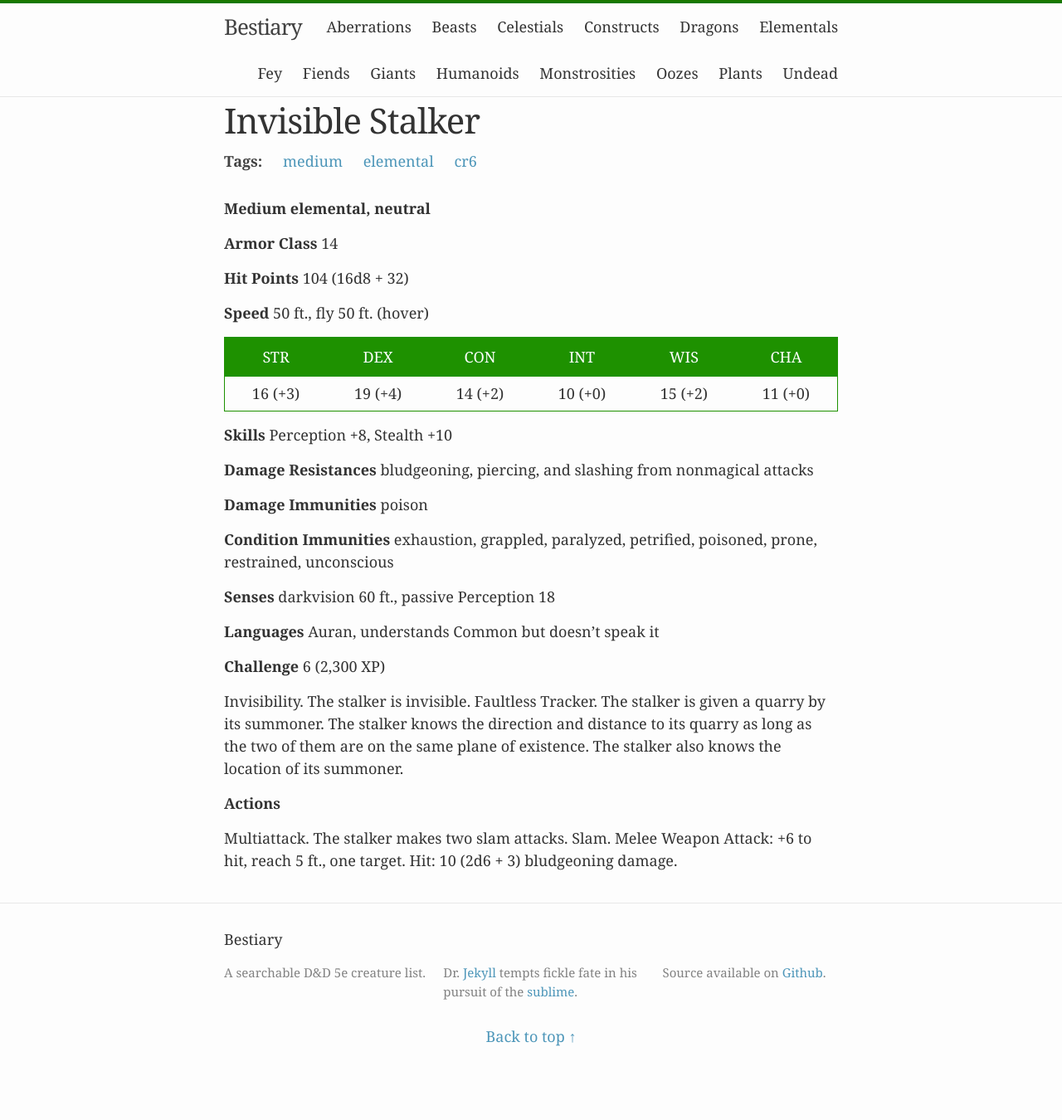
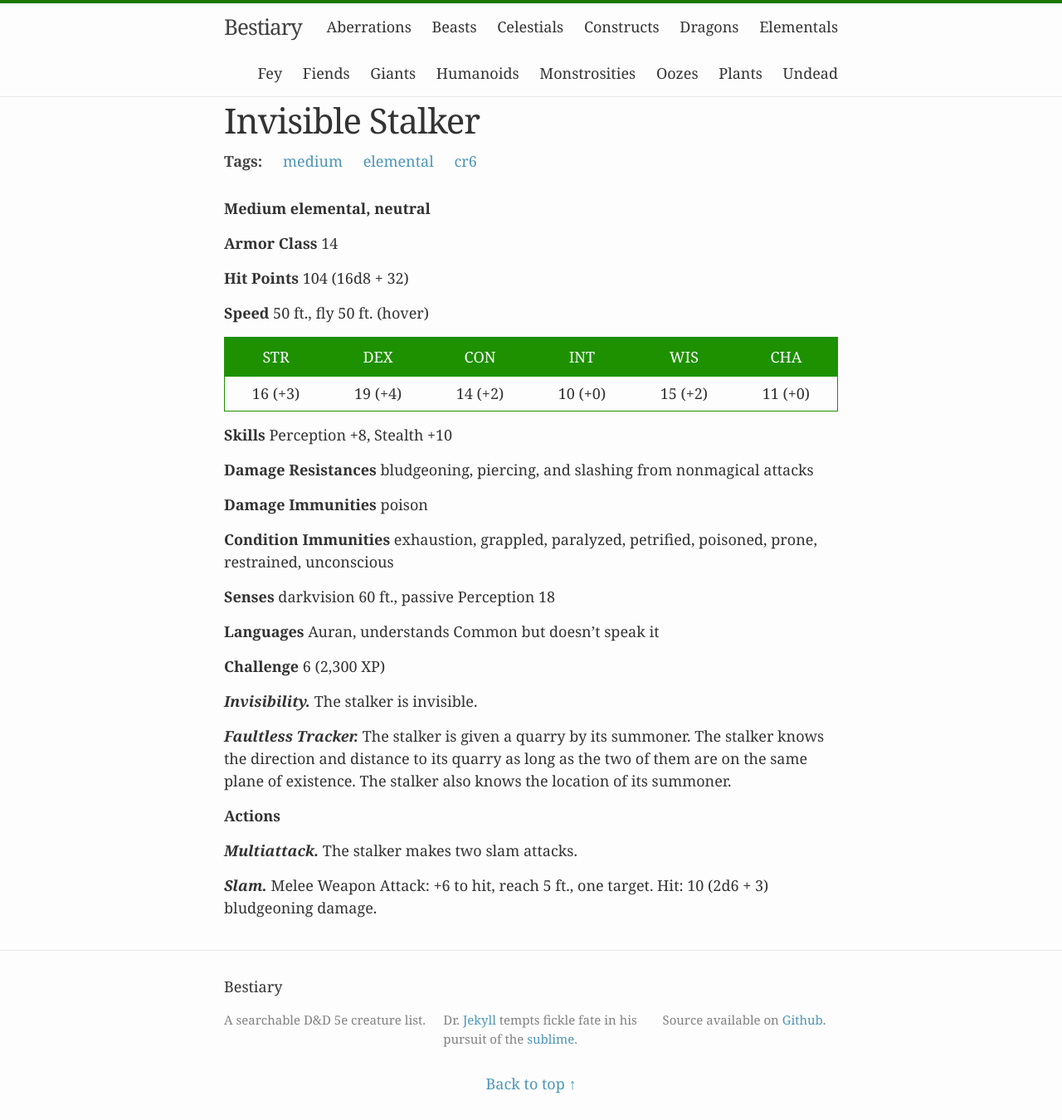
Before and after one commit to beaurancourt/bestiary, a Jekyll site: the page built from _posts/2016-02-29-invisible-stalker.markdown, in a window 1280 px wide. Shown: the whole page at 83% size. Built offline with Jekyll 4.4.1, drawn with Linux system fonts in a browser that asks for light colours; before the commit the page ends 1293 px from its top, so only the background shows below that.

```diff
--- a/_posts/2016-02-29-invisible-stalker.markdown
+++ b/_posts/2016-02-29-invisible-stalker.markdown
@@ -31,8 +31,12 @@ tags: [medium, elemental, cr6]
 
 **Challenge** 6 (2,300 XP)
 
-Invisibility. The stalker is invisible. Faultless Tracker. The stalker is given a quarry by its summoner. The stalker knows the direction and distance to its quarry as long as the two of them are on the same plane of existence. The stalker also knows the location of its summoner.
+***Invisibility.*** The stalker is invisible.
+
+***Faultless Tracker.*** The stalker is given a quarry by its summoner. The stalker knows the direction and distance to its quarry as long as the two of them are on the same plane of existence. The stalker also knows the location of its summoner.
 
 **Actions**
 
-Multiattack. The stalker makes two slam attacks. Slam. Melee Weapon Attack: +6 to hit, reach 5 ft., one target. Hit: 10 (2d6 + 3) bludgeoning damage.
+***Multiattack.*** The stalker makes two slam attacks.
+
+***Slam.*** Melee Weapon Attack: +6 to hit, reach 5 ft., one target. Hit: 10 (2d6 + 3) bludgeoning damage.
```
